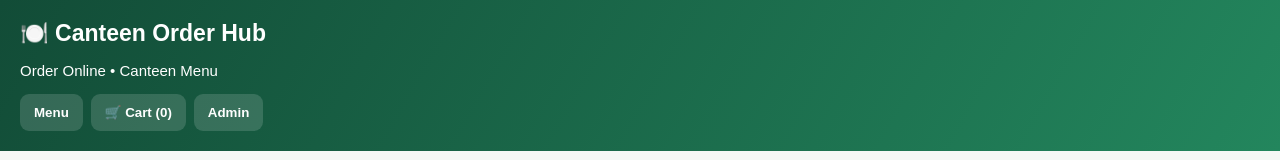
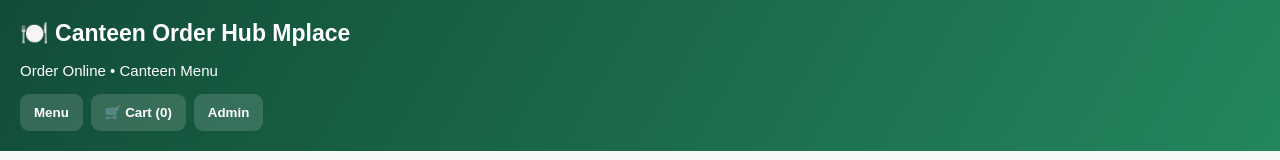
Before and after one commit to anjodelacruze/canteenweb, a plain HTML site: page index.html in a window 1280 px wide. Shown: the top 160 px of the page. Drawn offline with Linux system fonts and the light colour scheme.

Commit message:
Update index.html

```diff
--- a/index.html
+++ b/index.html
@@ -104,7 +104,7 @@ label { display:block;margin:12px 0 5px;font-weight:bold; }
 <body>
 
 <header>
-  <div class="brand">🍽️ Canteen Order Hub</div>
+  <div class="brand">🍽️ Canteen Order Hub Mplace</div>
   <p>Order Online • Canteen Menu</p>
 
   <nav>
```
